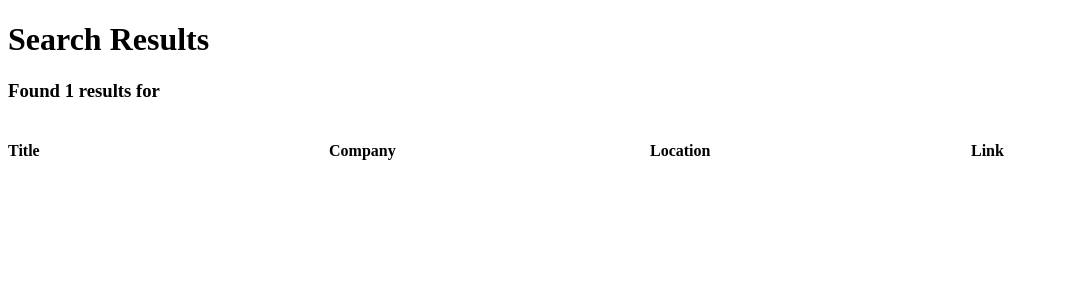
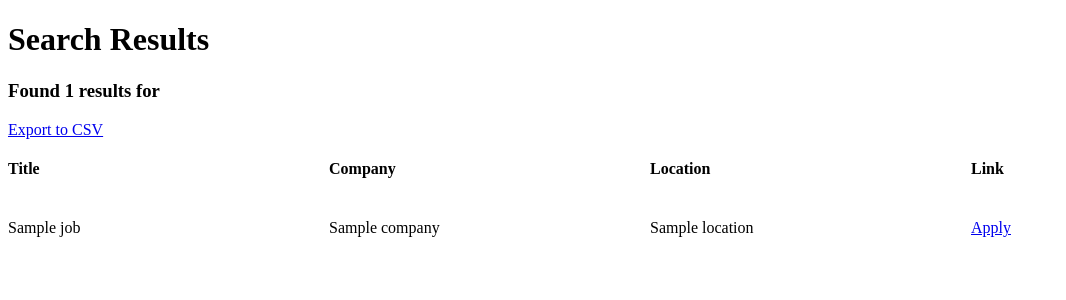
Before and after one commit to pbjsowon408/Python_1, a Flask app: template templates/report.html in a window 1280 px wide. Shown: the top 300 px of the page, without its empty margins (0-1066 px from the left). Run offline with Flask 2, Linux system fonts and the light colour scheme; the template is opened without the code that fills it: most values are stand-ins (such as "Sample title", 1, 10 or a date in 2020); parts of the project's set-up code (start-up, migrations or seed data) failed here and were passed over.

Commit message:
Update report.html
add CSV function

```diff
--- a/templates/report.html
+++ b/templates/report.html
@@ -13,11 +13,18 @@
   <body>
     <h1>Search Results<h1>
       <h3>Found {{resultsNumber}} results for {{searchingBy}}</h3>
+      <a href="/export?word={{searchingBy}}">Export to CSV</a>
       <section>
         <h4>Title</h4>
         <h4>Company</h4>
         <h4>Location</h4>
         <h4>Link</h4>
+        {% for job in jobs %}
+          <span>{{job.title}}</span>
+          <span>{{job.company}}</span>
+          <span>{{job.location}}</span>
+          <a href="{{job.link}}" target="_blank">Apply</a>
+        {% endfor %}
       </section>
   </body>
 </html>
```
